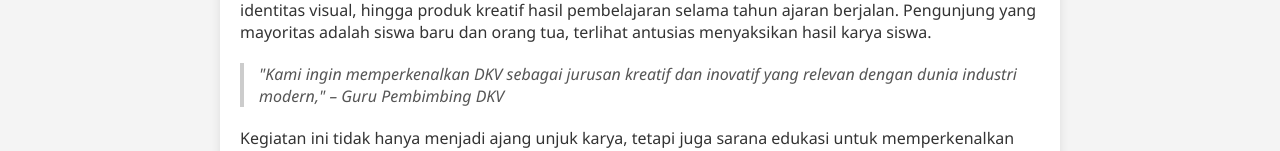
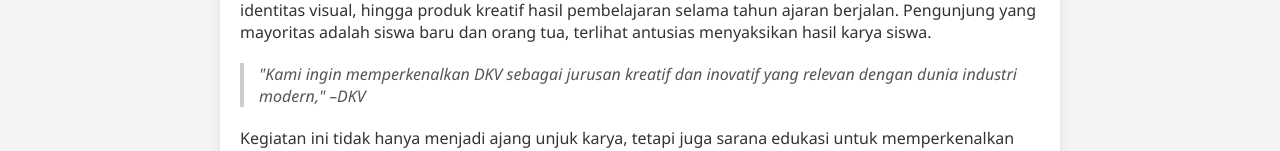
Before and after one commit to imammahdy-ux/Cofsionee, a plain HTML site: page Standkv.html in a window 1280 px wide. Shown: the part 705-856 px from the top of the page. Drawn offline with Linux system fonts and the light colour scheme.

Commit message:
Standkv.html

```diff
--- a/Standkv.html
+++ b/Standkv.html
@@ -70,7 +70,7 @@
   </p>
 
   <blockquote>
-    "Kami ingin memperkenalkan DKV sebagai jurusan kreatif dan inovatif yang relevan dengan dunia industri modern," – Guru Pembimbing DKV
+    "Kami ingin memperkenalkan DKV sebagai jurusan kreatif dan inovatif yang relevan dengan dunia industri modern," –DKV
   </blockquote>
 
   <p>
```
